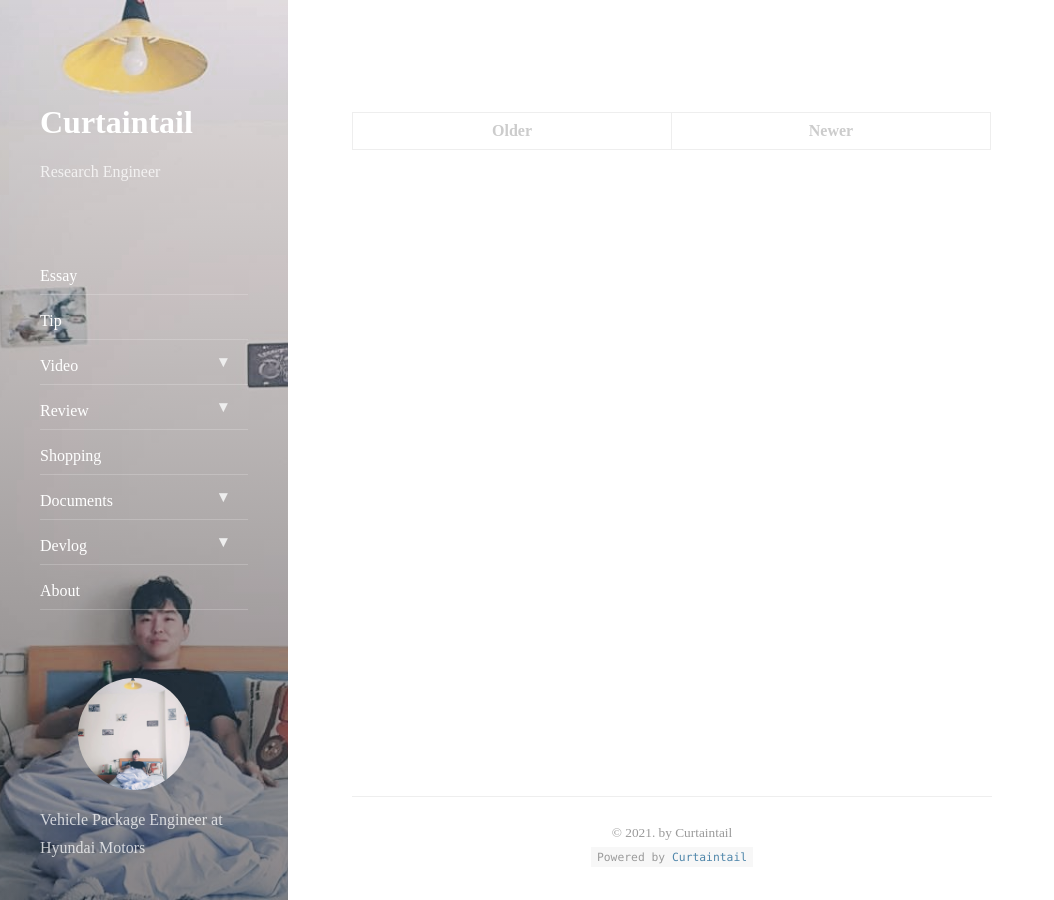
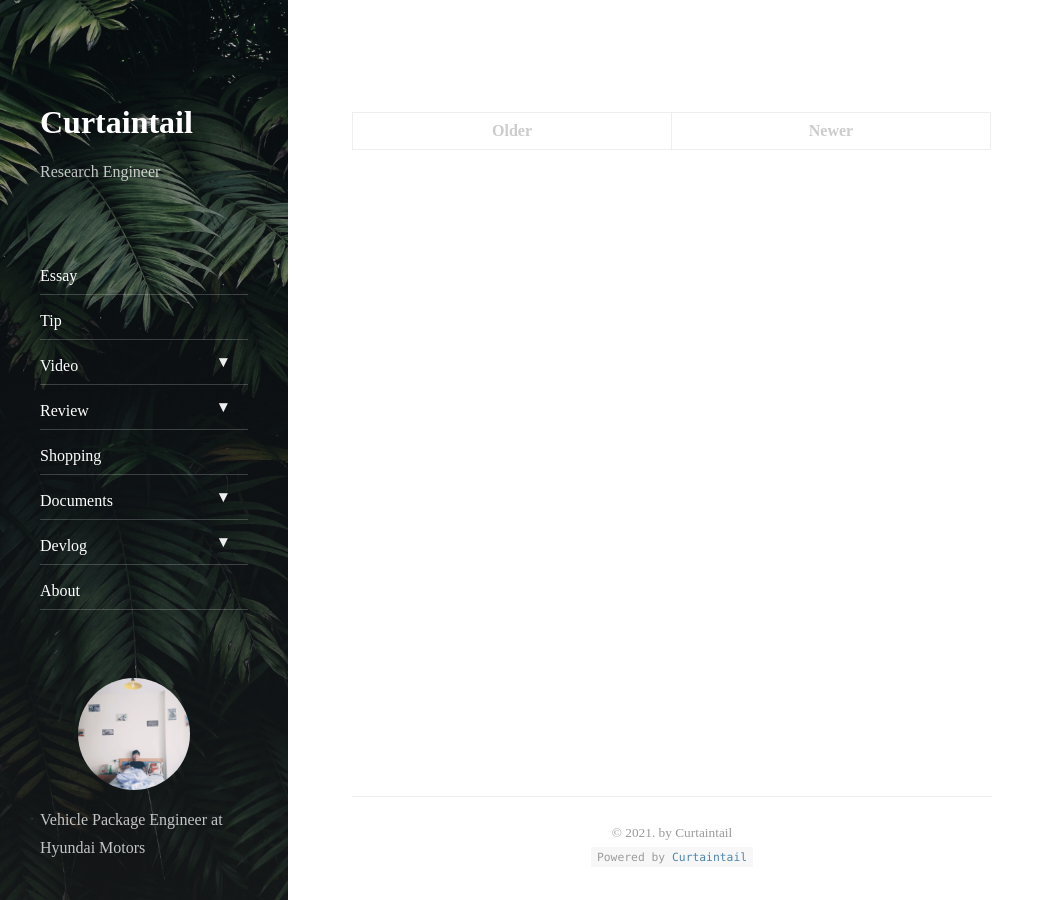
Before and after one commit to Curtaintail/curtaintail.github.io, a Jekyll site: the page built from index.html, in a window 1280 px wide and 900 px high. Shown: the whole window, without its empty margins (0-1054 px from the left). Built offline with Jekyll 4.4.1, drawn with Linux system fonts in a browser that asks for light colours; nearby versions of some CDN libraries; the list of posts is cut into pages by our own code.

Commit message:
Update _config.yml

```diff
--- a/_config.yml
+++ b/_config.yml
@@ -26,7 +26,7 @@ author:
   email:             ymjoo827@gmail.com
 
 # Fallback image and color
-image:               /assets/img/1569841021010.jpg
+image:               /assets/img/pexels-cátia-matos-1072179.jpg
 color:               '#4f86aa'
 
 # The font used for headings. Expects a string that is a valid CSS font-family value.
```
